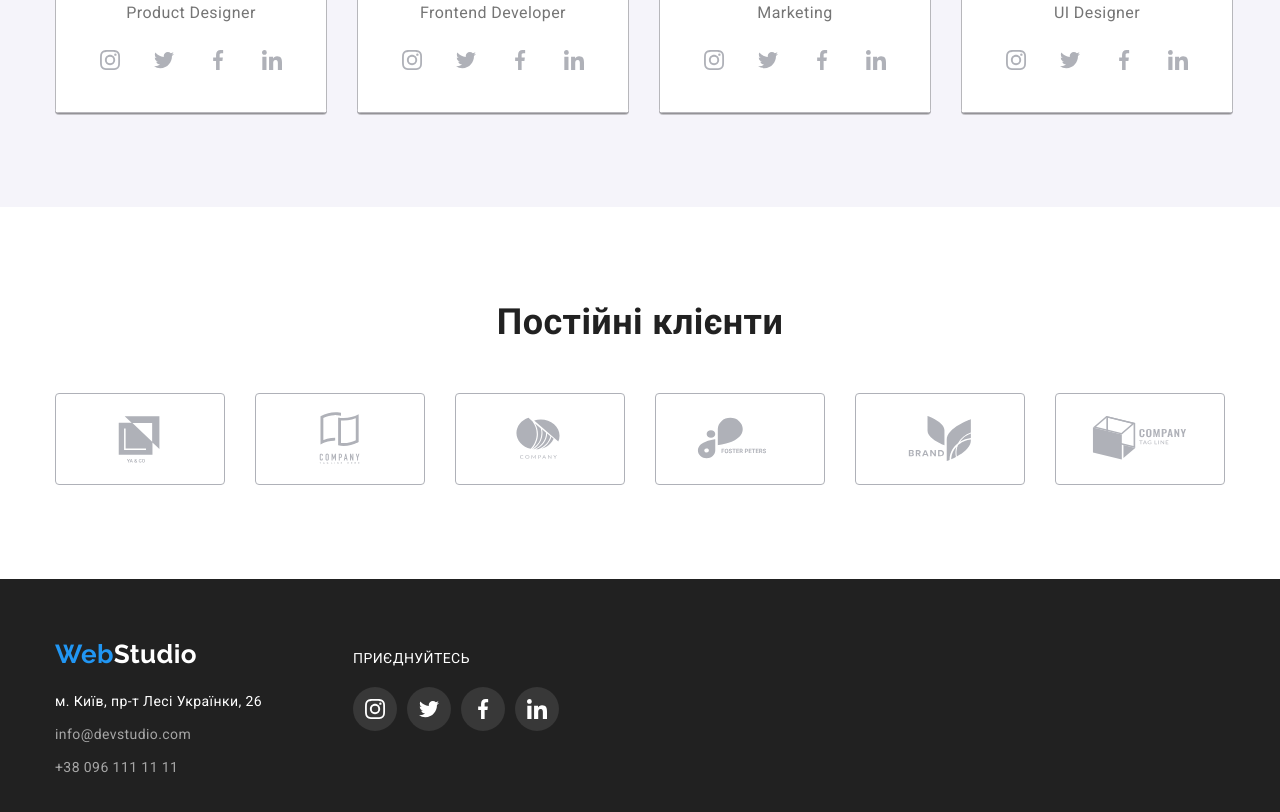
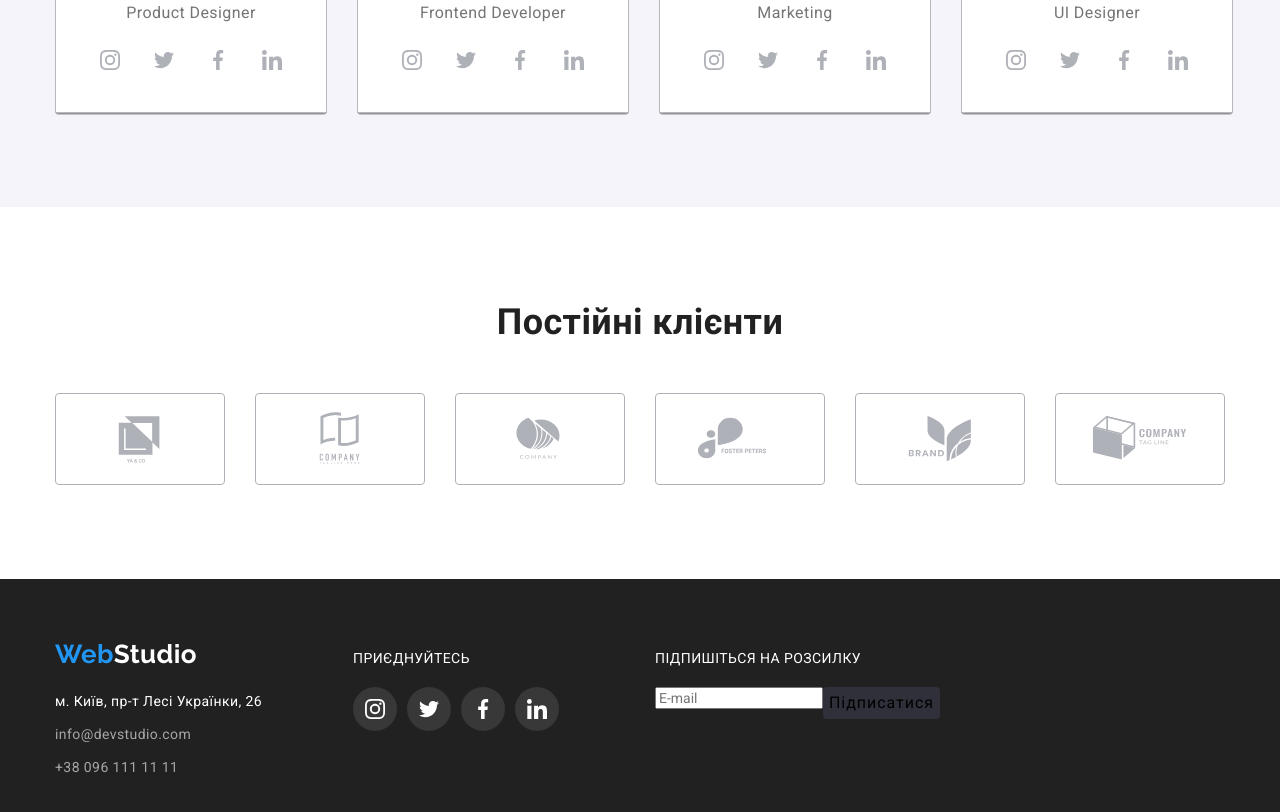
Before and after one commit to Marlen13/goit-markup-hw-06, a plain HTML site: page index.html in a window 1280 px wide. Shown: the part 2098-2910 px from the top of the page. Drawn offline with nearby package versions, Linux system fonts and the light colour scheme.

Commit message:
div footer subscribe

```diff
--- a/css/style.css
+++ b/css/style.css
@@ -559,6 +559,39 @@ h1, h2, h3, h4, h5, h6, p {
     background-color: var(--accent-text-color);
 }
 
+.footer-subscribe-container {
+    display: flex;
+    justify-content: center;
+    flex-direction: column;
+
+
+    margin-left: auto;
+    width: 570px;
+    height: 86px;
+}
+
+.subscribe-title {
+    margin-bottom: 20px;
+
+    font-size: 14px;
+    line-height: 1.14;
+    align-items: center;
+    text-transform: uppercase;
+    color: var(--white-text-color);
+}
+
+.footer-subscribe {
+    display: flex;
+}
+.subscribe-btn {
+    font-size: 16px;
+    line-height: 1.88;
+    letter-spacing: 0.06em;
+    background-color: #2F303A;
+    border-radius: 4px;
+    border: none;
+}
+
 /*portfolio main*/
 /*section choise*/
 .choise {
--- a/index.html
+++ b/index.html
@@ -388,6 +388,21 @@
                     </li>
                 </ul>
             </div>
+            <div class="footer-subscribe-container">
+                <p class="subscribe-title">Підпишіться на розсилку</p>
+                <ul class="footer-subscribe list">
+                    <li>
+                        <form action="">
+                            <label for="">
+                                <input type="email" placeholder="E-mail">
+                            </label>
+                        </form>
+                    </li>
+                    <li>
+                        <button class="subscribe-btn btn" type="submit">Підписатися</button>
+                    </li>
+                </ul>
+            </div>
         </div>
     </footer>
     <div class="backdrop is-hidden" data-modal>
```
Also changed, not shown: 1 other file. Lines whose indentation alone changed are shown as unchanged.
